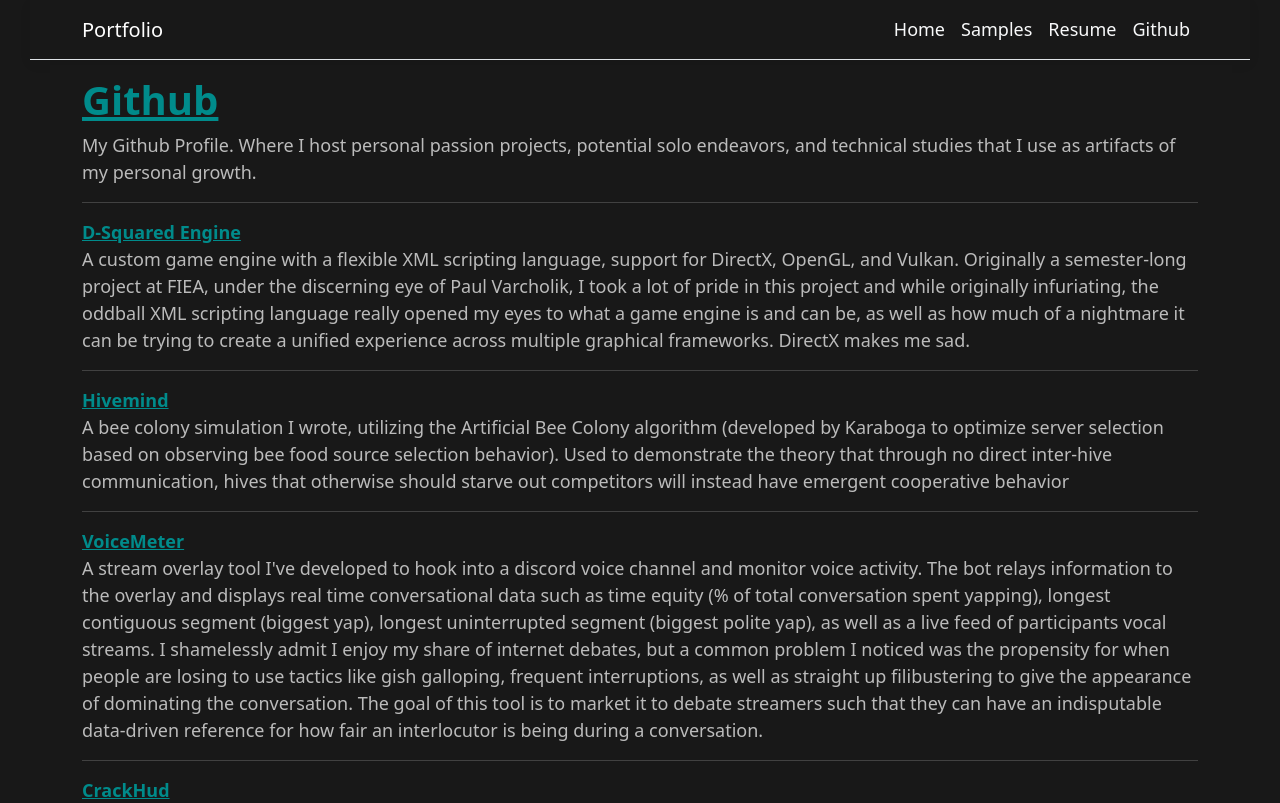
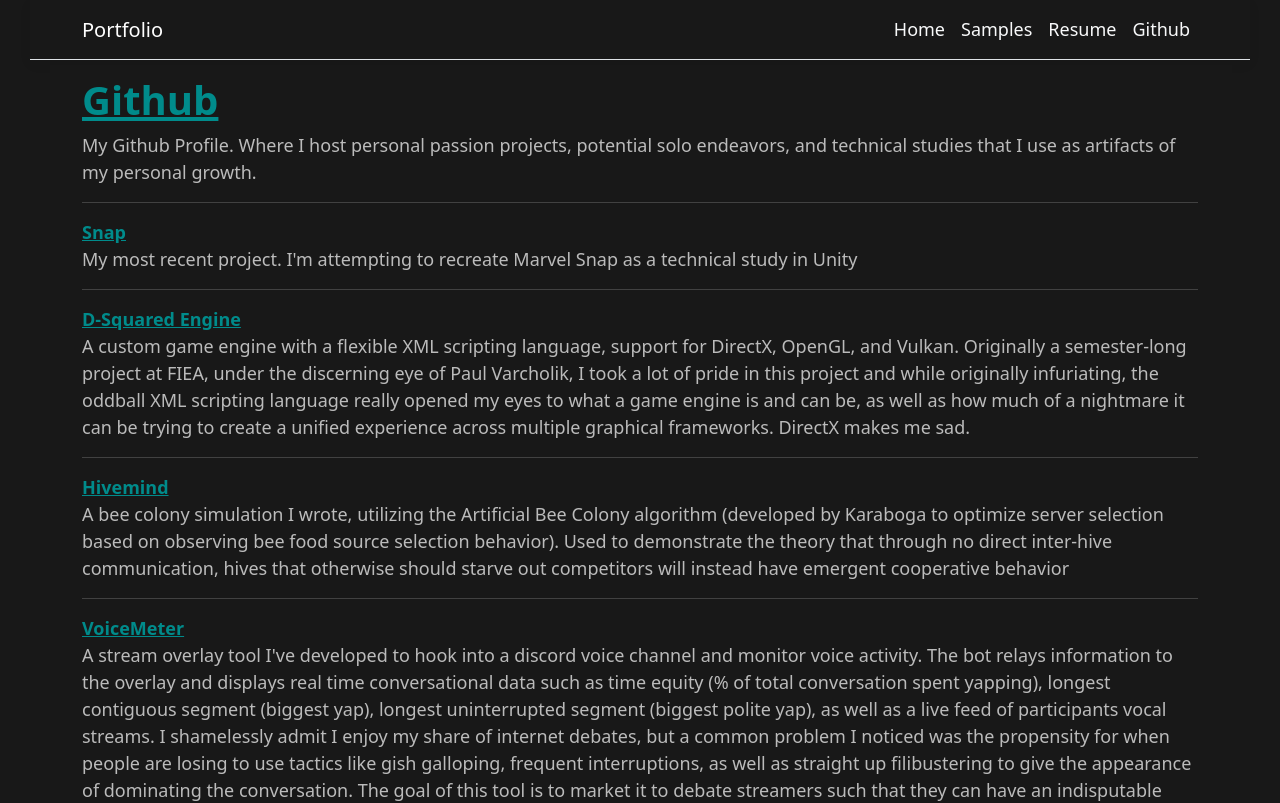
Before and after one commit to stropheum/PortfolioSite, a React (Create React App) app in the folder PortfolioSite/ClientApp/: page /github in a window 1280 px wide. Shown: the top 803 px of the page. Built offline with nearby package versions, Linux system fonts and the light colour scheme.

Commit message:
added snap github entrry

```diff
--- a/PortfolioSite/ClientApp/src/components/Github.jsx
+++ b/PortfolioSite/ClientApp/src/components/Github.jsx
@@ -15,6 +15,12 @@ export class Github extends Component {
                 </h1>
                 <p>My Github Profile. Where I host personal passion projects, potential solo endeavors, and technical
                     studies that I use as artifacts of my personal growth.</p>
+                <hr/>
+                <a href="https://github.com/stropheum/Snap" target="_blank" rel="noopener noreferrer"
+                   className="custom-link">
+                    Snap
+                </a>
+                <p>My most recent project. I'm attempting to recreate Marvel Snap as a technical study in Unity</p>
                 <hr/>
                 <a href="https://github.com/stropheum/D-Squared-Engine" target="_blank" rel="noopener noreferrer"
                    className="custom-link">
```
